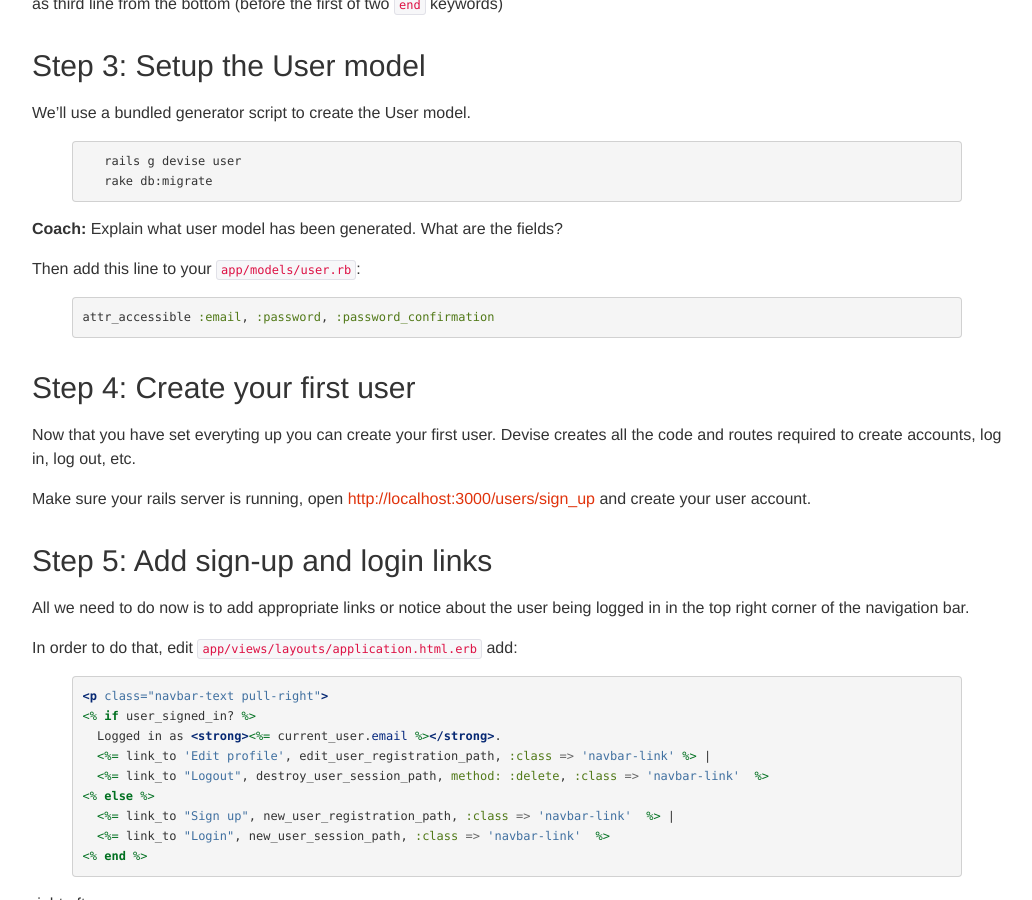
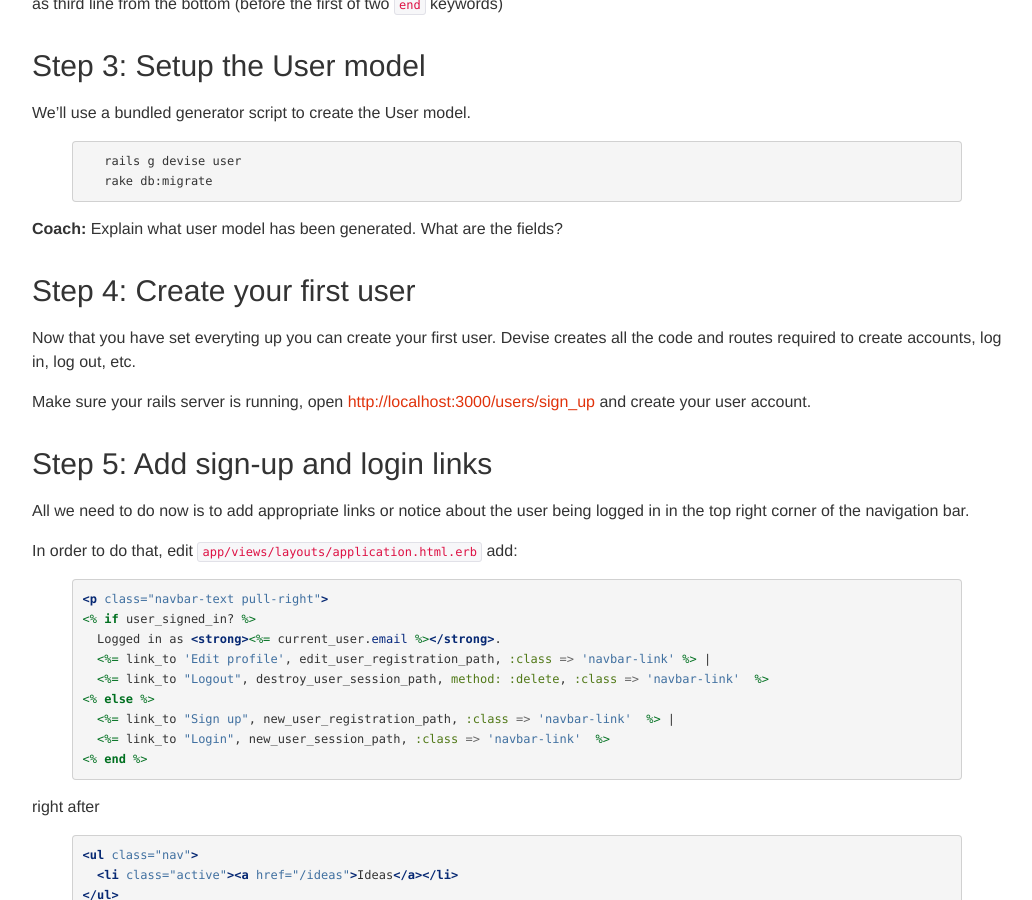
Before and after one commit to railsgirls/guides.railsgirls.com, a Jekyll site: the page built from _posts/2012-11-01-devise.markdown, in a window 1280 px wide and 900 px high, scrolled down 1416 px. Shown: the whole window, without its empty margins (53-1085 px from the left). Built offline with Jekyll 4.4.1, drawn with Linux system fonts in a browser that asks for light colours; nearby versions of some CDN libraries; Markdown is read by kramdown in place of the engine named in the settings.

Commit message:
Remove Rails 3 attr_accessors
We don't have to add other code for Rails 4 Strong Parameters.

```diff
--- a/_posts/2012-11-01-devise.markdown
+++ b/_posts/2012-11-01-devise.markdown
@@ -76,12 +76,6 @@ We'll use a bundled generator script to create the User model.
 **Coach:** Explain what user model has been generated. What are the
 fields?
 
-Then add this line to your `app/models/user.rb`:
-
-{% highlight ruby %}
-attr_accessible :email, :password, :password_confirmation
-{% endhighlight %}
-
 ## Step 4: Create your first user
 
 Now that you have set everyting up you can create your first user. Devise creates all the code and routes required to create accounts, log in, log out, etc.
```
